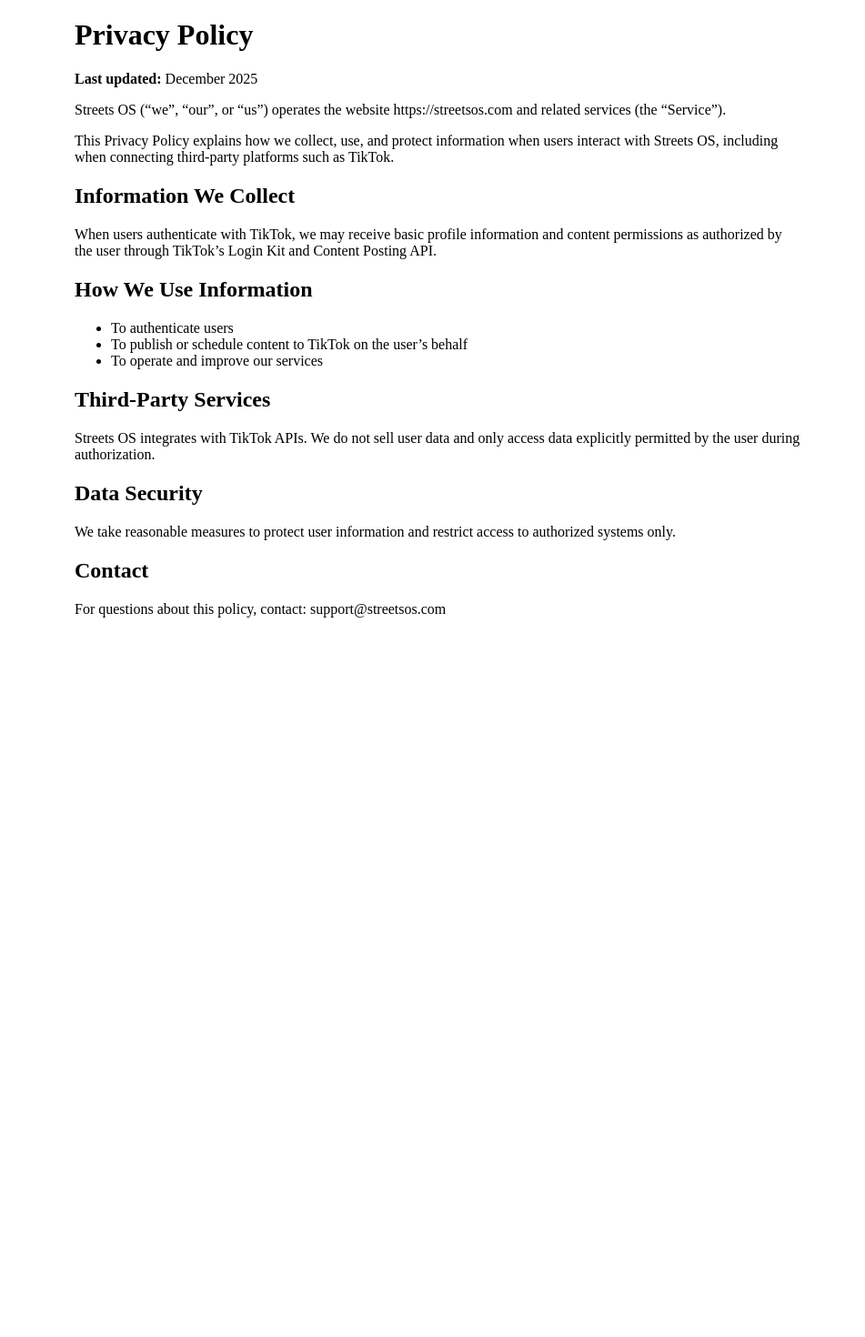
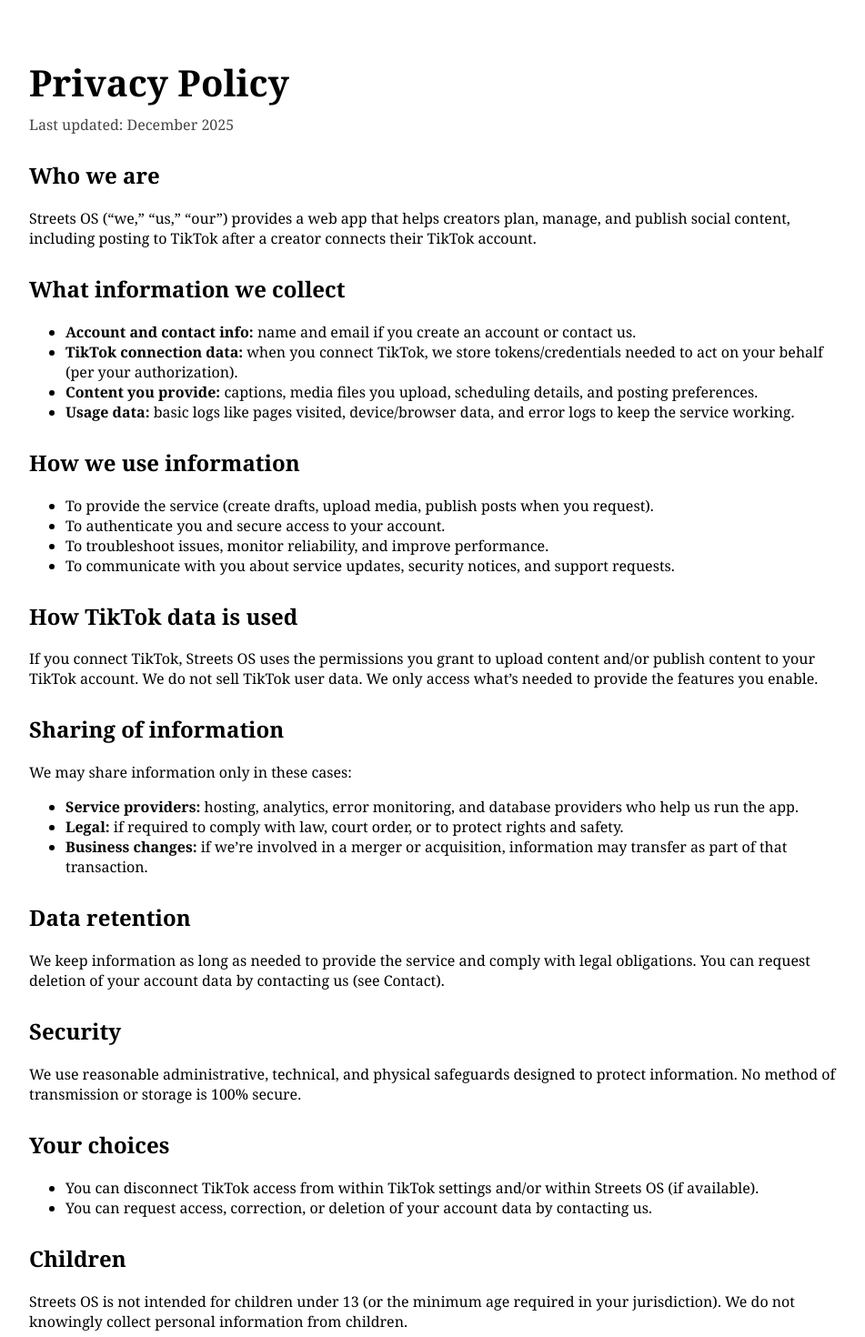
Before and after one commit to B1ggsx/streetsos-legal, a Next.js app: page /privacy in a window 1280 px wide. Shown: the part 20-1490 px from the top of the page at 91% size, without its empty margins (158-1109 px from the left). Before the commit the page ends 800 px from the top, so only its background shows below. Built offline with nearby package versions, Linux system fonts and the light colour scheme.

Commit message:
Refactor PrivacyPolicy component to PrivacyPage
Updated the Privacy Policy page with new content and styling.

```diff
--- a/app/privacy/page.tsx
+++ b/app/privacy/page.tsx
@@ -1,48 +1,93 @@
-export default function PrivacyPolicy() {
+export default function PrivacyPage() {
   return (
-    <main style={{ maxWidth: 800, margin: "40px auto", padding: "0 16px", fontFamily: "serif" }}>
-      <h1>Privacy Policy</h1>
-      <p><strong>Last updated:</strong> December 2025</p>
+    <main style={{ maxWidth: 900, margin: "0 auto", padding: "48px 20px", fontFamily: "ui-serif, Georgia, Cambria, 'Times New Roman', Times, serif" }}>
+      <h1 style={{ fontSize: 40, marginBottom: 8 }}>Privacy Policy</h1>
+      <p style={{ marginTop: 0, color: "#444" }}>Last updated: December 2025</p>
 
+      <section style={{ marginTop: 28 }}>
+        <h2>Who we are</h2>
         <p>
-        Streets OS (“we”, “our”, or “us”) operates the website https://streetsos.com and related services
-        (the “Service”).
+          Streets OS (“we,” “us,” “our”) provides a web app that helps creators plan, manage, and publish social content,
+          including posting to TikTok after a creator connects their TikTok account.
         </p>
+      </section>
 
+      <section style={{ marginTop: 28 }}>
+        <h2>What information we collect</h2>
+        <ul>
+          <li><strong>Account and contact info:</strong> name and email if you create an account or contact us.</li>
+          <li><strong>TikTok connection data:</strong> when you connect TikTok, we store tokens/credentials needed to act on your behalf (per your authorization).</li>
+          <li><strong>Content you provide:</strong> captions, media files you upload, scheduling details, and posting preferences.</li>
+          <li><strong>Usage data:</strong> basic logs like pages visited, device/browser data, and error logs to keep the service working.</li>
+        </ul>
+      </section>
+
+      <section style={{ marginTop: 28 }}>
+        <h2>How we use information</h2>
+        <ul>
+          <li>To provide the service (create drafts, upload media, publish posts when you request).</li>
+          <li>To authenticate you and secure access to your account.</li>
+          <li>To troubleshoot issues, monitor reliability, and improve performance.</li>
+          <li>To communicate with you about service updates, security notices, and support requests.</li>
+        </ul>
+      </section>
+
+      <section style={{ marginTop: 28 }}>
+        <h2>How TikTok data is used</h2>
         <p>
-        This Privacy Policy explains how we collect, use, and protect information when users interact
-        with Streets OS, including when connecting third-party platforms such as TikTok.
+          If you connect TikTok, Streets OS uses the permissions you grant to upload content and/or publish content to your TikTok account.
+          We do not sell TikTok user data. We only access what’s needed to provide the features you enable.
         </p>
+      </section>
 
-      <h2>Information We Collect</h2>
+      <section style={{ marginTop: 28 }}>
+        <h2>Sharing of information</h2>
+        <p>We may share information only in these cases:</p>
+        <ul>
+          <li><strong>Service providers:</strong> hosting, analytics, error monitoring, and database providers who help us run the app.</li>
+          <li><strong>Legal:</strong> if required to comply with law, court order, or to protect rights and safety.</li>
+          <li><strong>Business changes:</strong> if we’re involved in a merger or acquisition, information may transfer as part of that transaction.</li>
+        </ul>
+      </section>
+
+      <section style={{ marginTop: 28 }}>
+        <h2>Data retention</h2>
         <p>
-        When users authenticate with TikTok, we may receive basic profile information and content
-        permissions as authorized by the user through TikTok’s Login Kit and Content Posting API.
+          We keep information as long as needed to provide the service and comply with legal obligations.
+          You can request deletion of your account data by contacting us (see Contact).
         </p>
+      </section>
 
-      <h2>How We Use Information</h2>
+      <section style={{ marginTop: 28 }}>
+        <h2>Security</h2>
+        <p>
+          We use reasonable administrative, technical, and physical safeguards designed to protect information.
+          No method of transmission or storage is 100% secure.
+        </p>
+      </section>
+
+      <section style={{ marginTop: 28 }}>
+        <h2>Your choices</h2>
         <ul>
-        <li>To authenticate users</li>
-        <li>To publish or schedule content to TikTok on the user’s behalf</li>
-        <li>To operate and improve our services</li>
+          <li>You can disconnect TikTok access from within TikTok settings and/or within Streets OS (if available).</li>
+          <li>You can request access, correction, or deletion of your account data by contacting us.</li>
         </ul>
+      </section>
 
-      <h2>Third-Party Services</h2>
+      <section style={{ marginTop: 28 }}>
+        <h2>Children</h2>
         <p>
-        Streets OS integrates with TikTok APIs. We do not sell user data and only access data
-        explicitly permitted by the user during authorization.
+          Streets OS is not intended for children under 13 (or the minimum age required in your jurisdiction).
+          We do not knowingly collect personal information from children.
         </p>
+      </section>
 
-      <h2>Data Security</h2>
-      <p>
-        We take reasonable measures to protect user information and restrict access to authorized
-        systems only.
-      </p>
-
+      <section style={{ marginTop: 28 }}>
         <h2>Contact</h2>
         <p>
-        For questions about this policy, contact: support@streetsos.com
+          For privacy questions or requests, contact: <strong>privacy@streetsos.com</strong>
         </p>
+      </section>
     </main>
   );
 }
```
Lines whose indentation alone changed are shown as unchanged.
